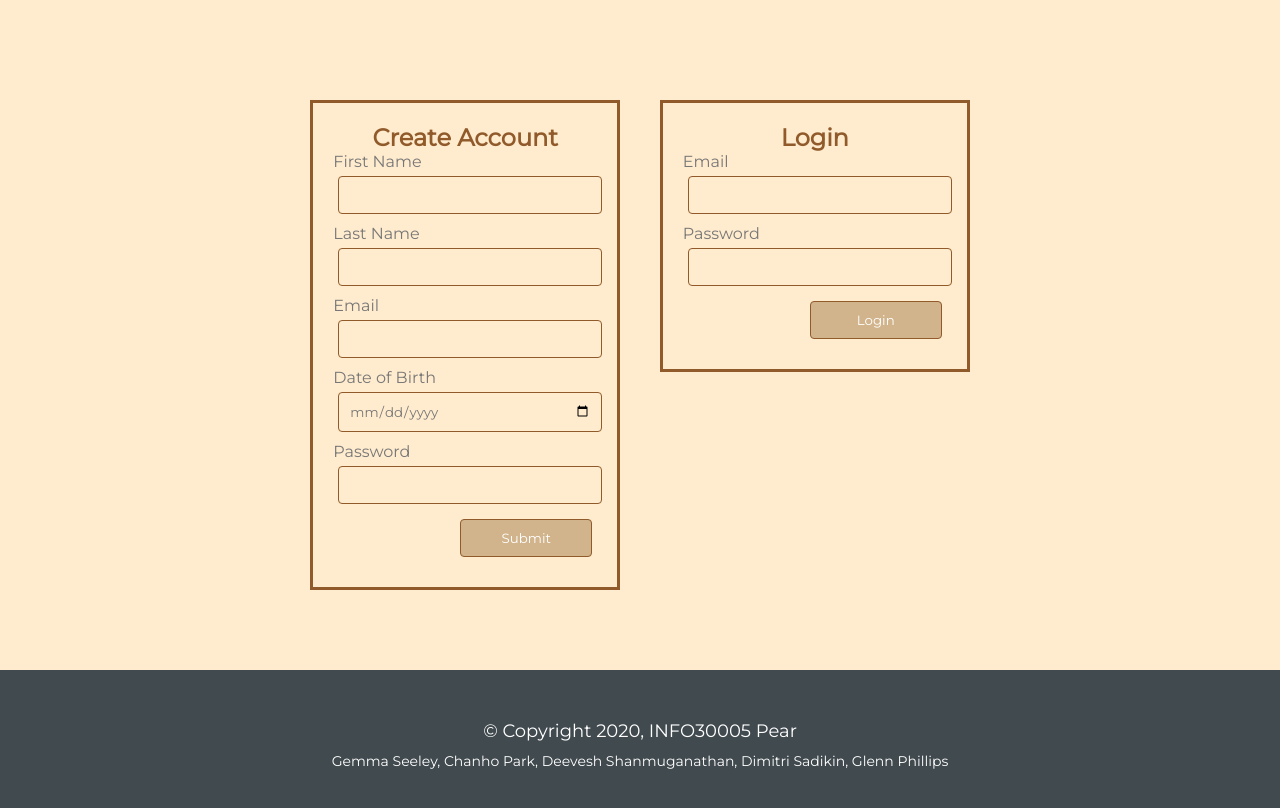
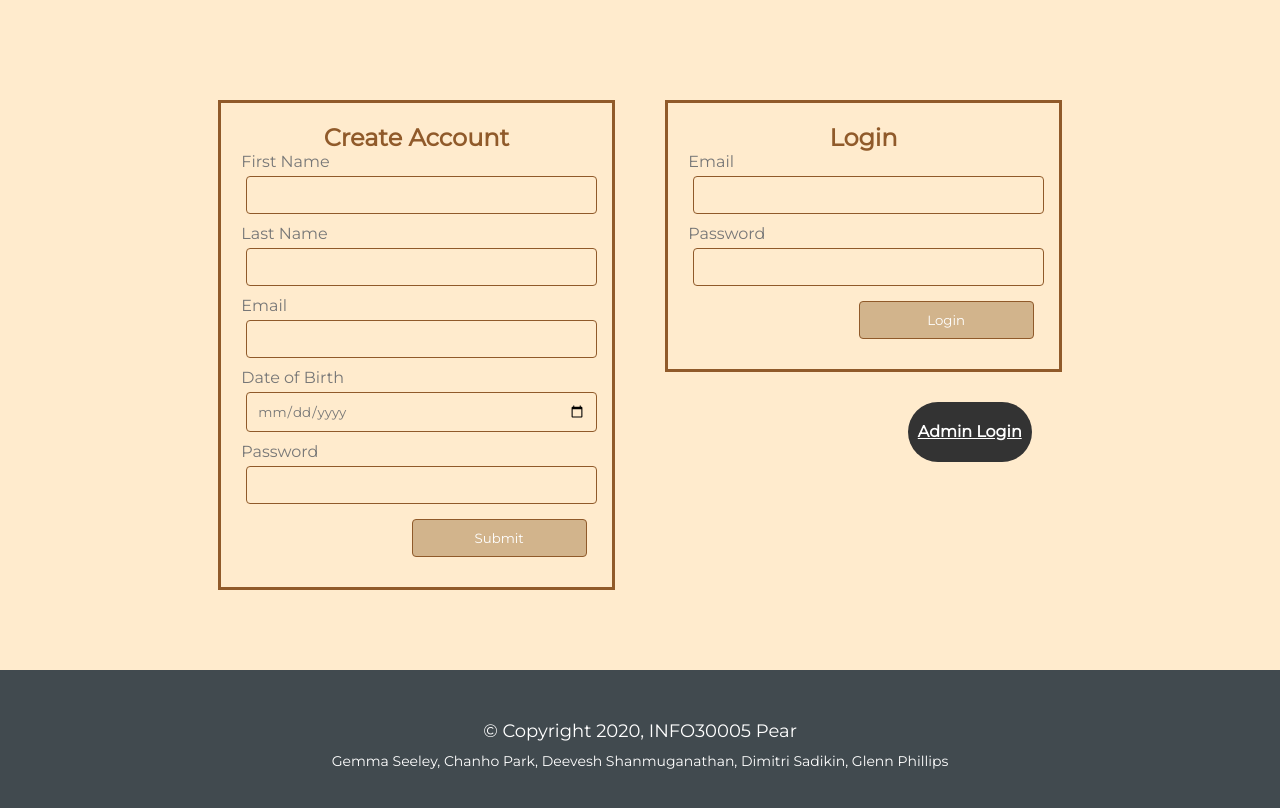
Before and after one commit to pchanho/pear-Chanho-Park, a React (Create React App) app: page /account in a window 1280 px wide. Shown: the top 808 px of the page. Built offline with nearby package versions, Linux system fonts and the light colour scheme.

Commit message:
added admin login button

```diff
--- a/src/accountStyles.css
+++ b/src/accountStyles.css
@@ -59,6 +59,22 @@ input:focus, .account-btn:focus {
   outline: none;
   border-width: 3px;
 }
+
+.admin-btn {
+  position: sticky;
+  margin: 30px;
+  padding: 0 10px;
+  border-radius: 30px;
+  background: #333;
+  float: right;
+  text-align: center;
+  vertical-align: middle;
+  line-height: 60px;
+  color: white;
+  font-weight: bold;
+}
+
+
 .footer {
   bottom: 0;
   width: 100%;
--- a/src/pages/Account.js
+++ b/src/pages/Account.js
@@ -1,6 +1,7 @@
 import React, { useState } from "react";
 import { addAccount, accountLogin} from "../api";
 import "../accountStyles.css";
+import {NavLink} from "react-router-dom";
 
 export default function Account() {
   return (
@@ -9,6 +10,7 @@ export default function Account() {
         <AccountAddForm />
 
         <Login />
+        <NavLink to="/join" className="admin-btn">Admin Login</NavLink>
       </div>
     </section>
   );
```
